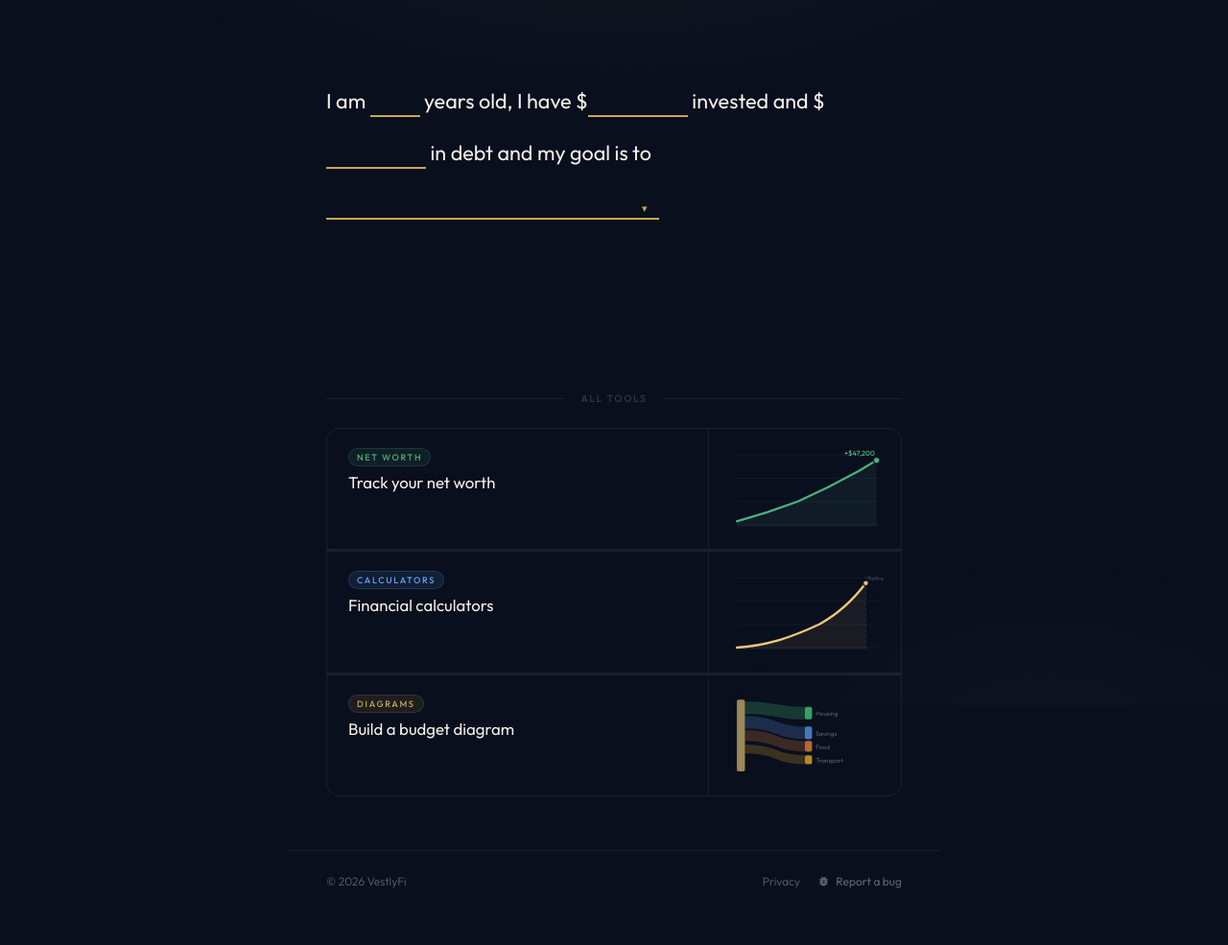
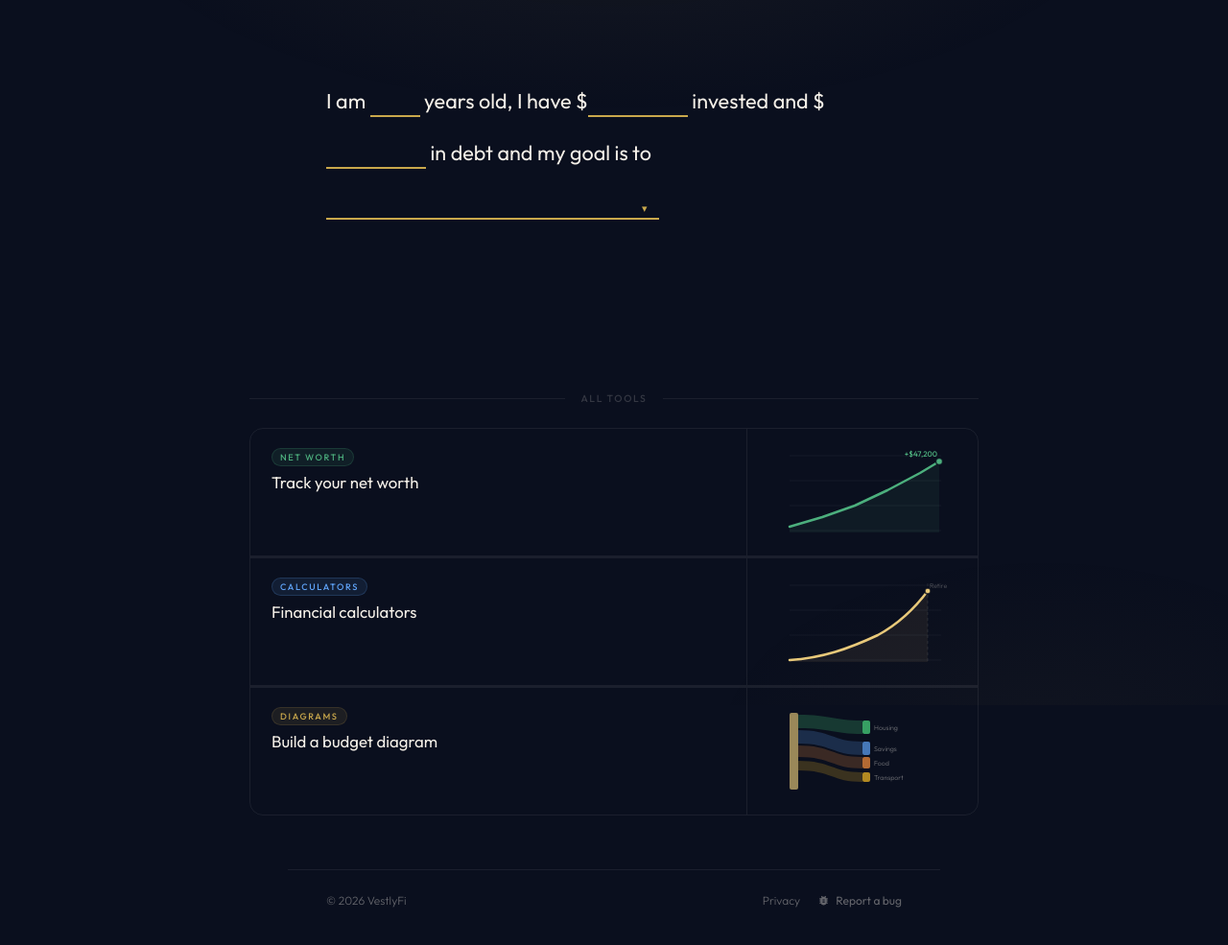
Before and after one commit to jthevanman/vestlyfi, a plain HTML site: page index.html in a window 1280 px wide. Shown: the part 65-1050 px from the top of the page at 96% size. Drawn offline with Linux system fonts and the light colour scheme.

Commit message:
Update index.html

```diff
--- a/index.html
+++ b/index.html
@@ -230,7 +230,7 @@ nav {
 /* ── TOOLS SECTION ── */
 .section-intro {
   position:relative; z-index:1;
-  max-width:680px; margin:0 auto;
+  max-width:840px; margin:0 auto;
   padding:64px 40px 0;
   opacity:0; animation:fadeUp 0.5s ease 0.3s forwards;
 }
@@ -247,7 +247,7 @@ nav {
 
 .page-wrap {
   position:relative; z-index:1;
-  max-width:680px; margin:0 auto;
+  max-width:840px; margin:0 auto;
   padding:0 40px 56px;
   display:flex; flex-direction:column; gap:0;
 }
@@ -260,7 +260,7 @@ nav {
   background:transparent;
   text-decoration:none; color:inherit;
   display:grid;
-  grid-template-columns:1fr 200px;
+  grid-template-columns:1fr 240px;
   align-items:stretch;
   overflow:hidden;
   transition:background .2s, box-shadow .2s;
```
